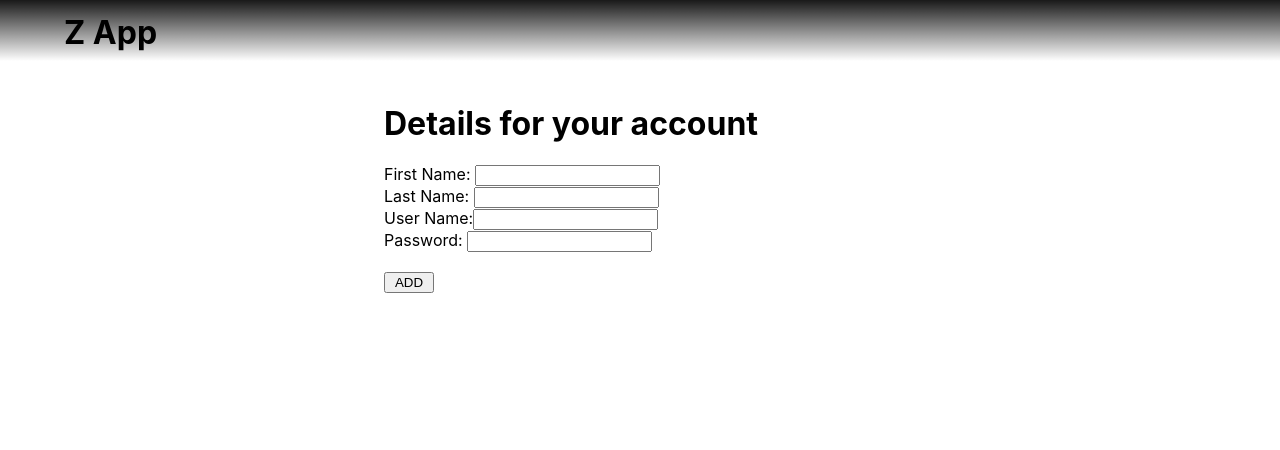
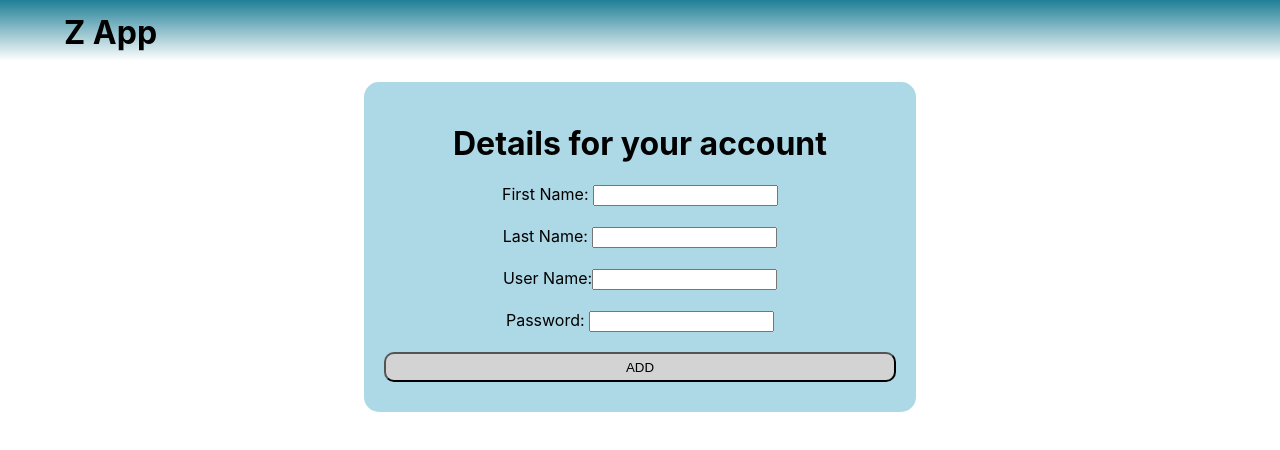
Before and after one commit to WollerChris/App2, a React (Create React App) app in the folder frontend/zfront/: page /createaccount in a window 1280 px wide. Shown: the top 450 px of the page. Built offline with nearby package versions, Linux system fonts and the light colour scheme.

Commit message:
createpage_css updated

```diff
--- a/frontend/zfront/src/App.css
+++ b/frontend/zfront/src/App.css
@@ -1,5 +1,5 @@
 .HeaderTitle {
-  background: linear-gradient(to bottom, rgba(0, 0, 0, 0.9), rgba(0, 0, 0, 0));
+  background: linear-gradient(to bottom, rgba(7, 113, 139, 0.9), rgba(0, 0, 0, 0));
   margin-top: 0px;
   height: 6vh;
   color: black;
--- a/frontend/zfront/src/Components/CreateAccount/CreateAccount.css
+++ b/frontend/zfront/src/Components/CreateAccount/CreateAccount.css
@@ -2,11 +2,25 @@
     display: flex;
     justify-content: center;
     flex-direction: column;
+    text-align: center;
     width: 40vw;
     margin: auto;
+    background-color: lightblue;
+    padding: 20px;
+    border-radius: 15px;
+    margin-bottom: 20px;
 }
 
-.AddBtn{
+.AddCreateBtn{
+    height: 30px;
+    margin-bottom: 10px;
+    background-color: lightgrey;
+    border-radius: 10px;
     margin-top: 20px;
-    width: 50px
+
 }
+
+.AddCreateBtn:hover {
+    cursor: pointer;
+    box-shadow: 0px 10px 25px 0px rgba(0,0,0,0.5);
+}
--- a/frontend/zfront/src/Components/CreateAccount/CreateAccount.js
+++ b/frontend/zfront/src/Components/CreateAccount/CreateAccount.js
@@ -50,21 +50,21 @@ function CreateAccount() {
                     value={ fname }
                     onChange={(e) => setfName(e.target.value)}
                     /><br></br>
-
+                <br></br>
                 <label> Last Name: </label>
                 <input
                     type='text'
                     value={ lname }
                     onChange={(e) => setlName(e.target.value)}
                     /><br></br>
-
+                    <br></br>
                 <label> User Name:</label>
                 <input
                     type='text'
                     value={ username }
                     onChange={(e) => setUserName(e.target.value)}
                     /><br></br>
-
+                <br></br>
                 <label> Password:   </label>
                 <input
                     type='text'
@@ -73,7 +73,7 @@ function CreateAccount() {
                     />
                 </form>
             </div>
-            <button className='AddBtn' onClick={() => {handleSubmit()}}>ADD</button>
+            <button className='AddCreateBtn' onClick={() => {handleSubmit()}}>ADD</button>
         </div>
     )}
 
```
